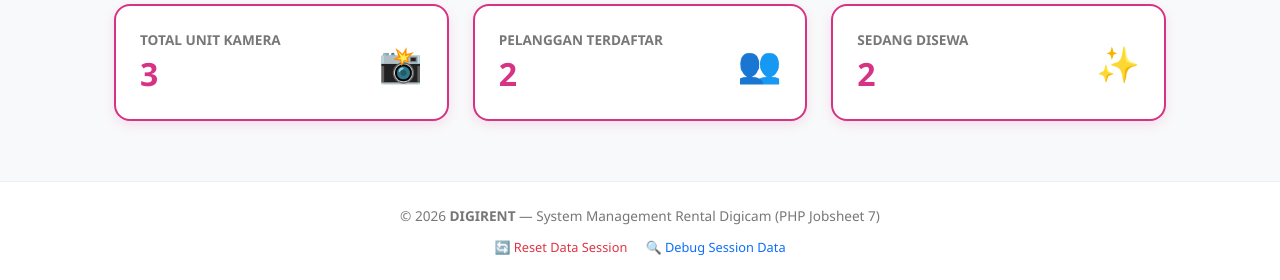
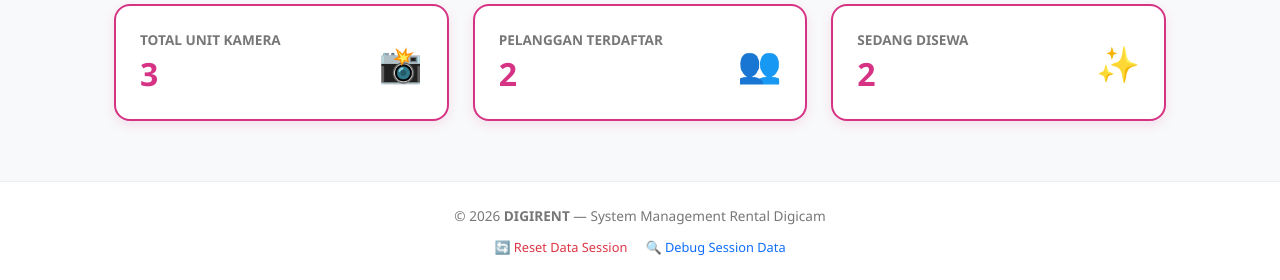
Before and after one commit to callistakushermyla731/PemrogramanWeb-Callista, a PHP site: page /index.php in a window 1280 px wide. Shown: the part 520-800 px from the top of the page. Run offline with PHP 8.4, Linux system fonts and the light colour scheme.

Commit message:
update footer

```diff
--- a/jobsheet7/includes/footer.php
+++ b/jobsheet7/includes/footer.php
@@ -1,7 +1,7 @@
 </main>
 
     <footer style="text-align: center; padding: 1.5rem; margin-top: auto; border-top: 1px solid #eee;">
-        <p>&copy; 2026 <strong>DIGIRENT</strong> &mdash; System Management Rental Digicam (PHP Jobsheet 7)</p>
+        <p>&copy; 2026 <strong>DIGIRENT</strong> &mdash; System Management Rental Digicam </p>
 
         <!-- Fitur Latihan 7.4: Reset Session & Debug -->
         <div style="margin-top: 0.8rem; font-size: 0.8rem;">
```
